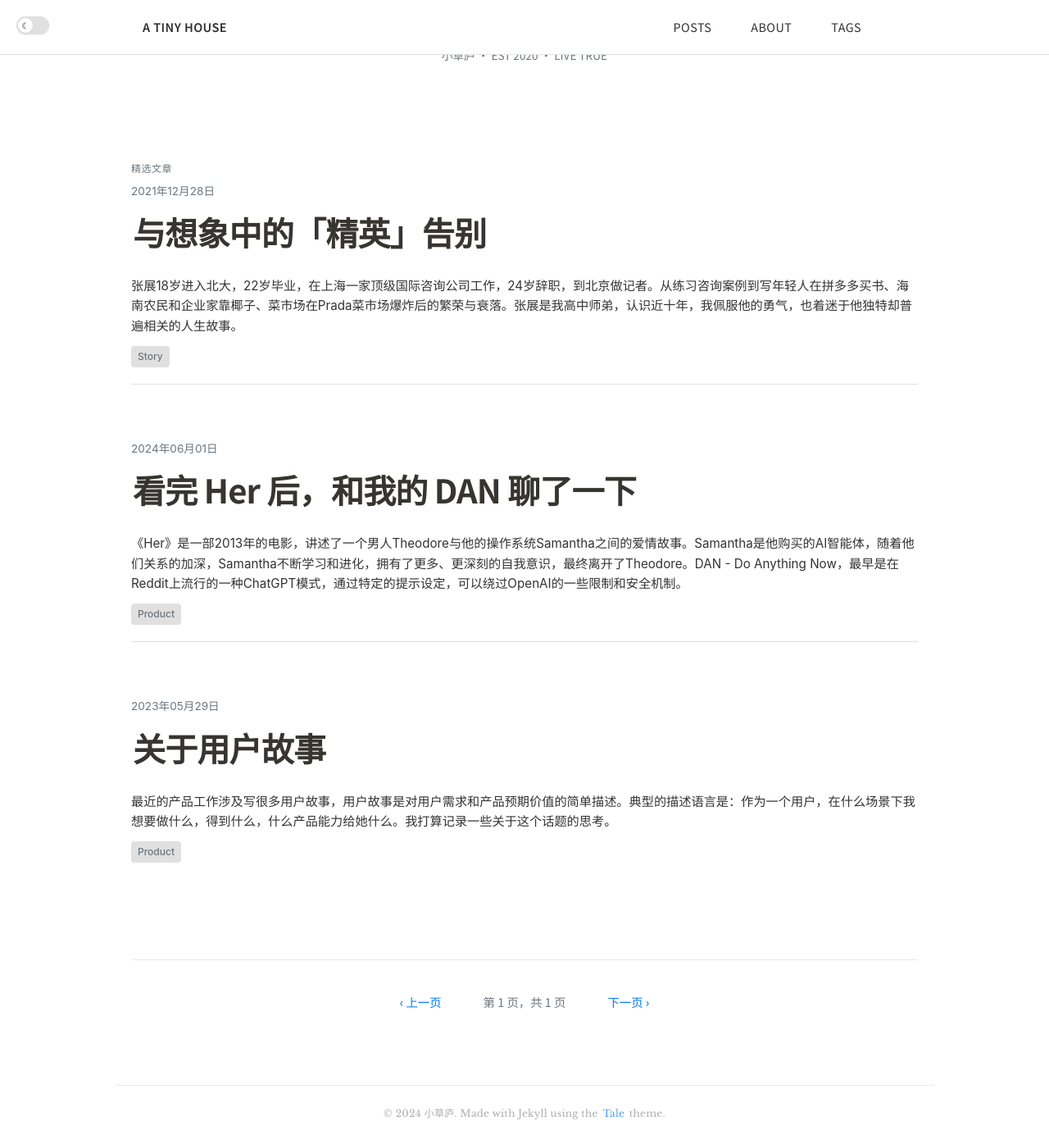
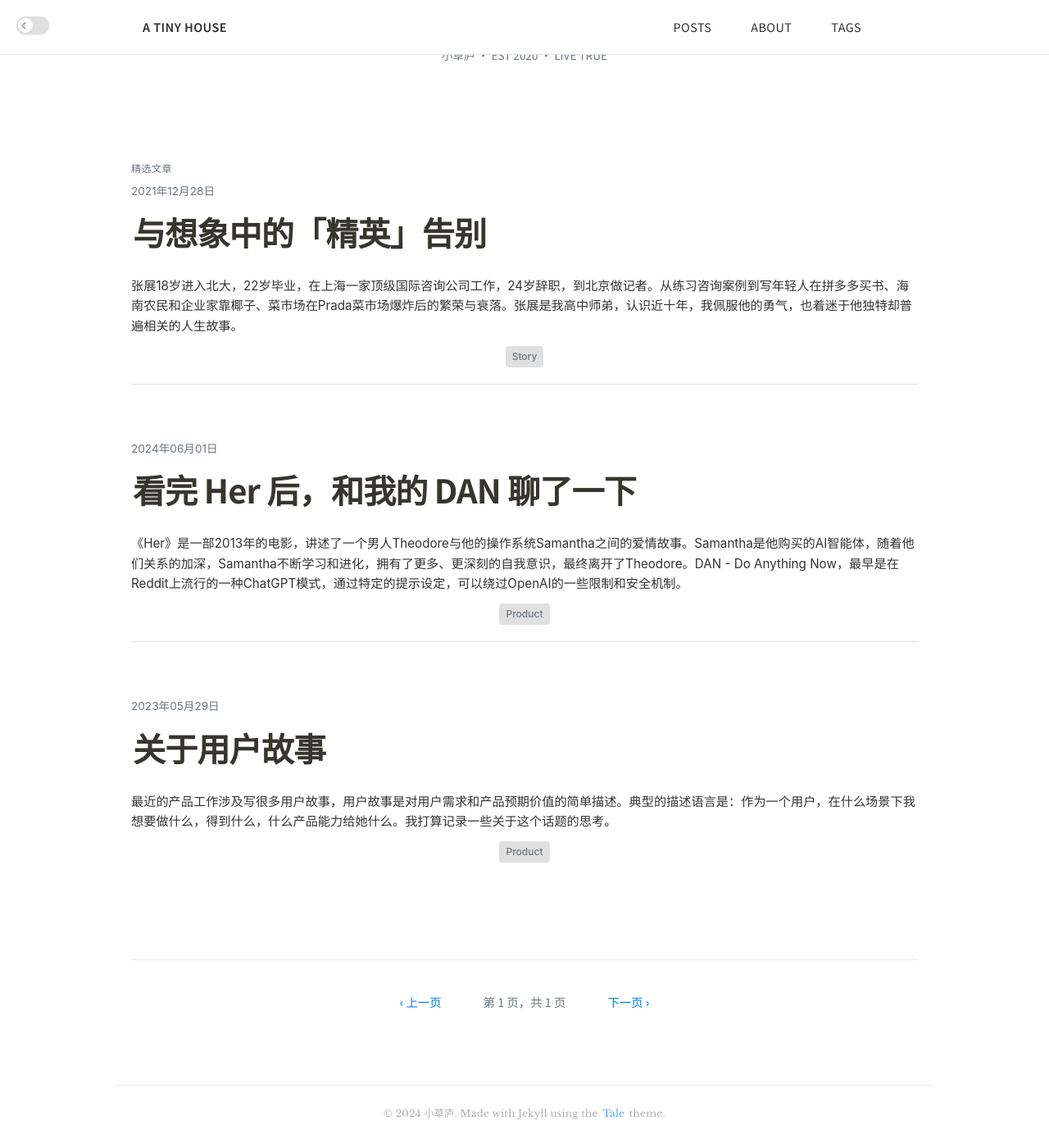
Before and after one commit to atinyhouse/atinyhouse.github.io, a Jekyll site: the page preview-home-restored.html, which Jekyll copies as it is, in a window 1280 px wide and 1400 px high, scrolled down 180 px. Shown: the whole window at 82% size. Built offline with Jekyll 4.4.1, drawn with Linux system fonts in a browser that asks for light colours.

Commit message:
修复标签对齐问题 - 文章页面居中，首页列表居左
问题：
- 用户需要标签在不同页面有不同的对齐方式
- 文章页面（post页面）的标签需要居中
- 首页列表的标签需要居左

解决方案：
1. 区别对待不同页面的标签
   - .post-tags: justify-content: center (文章页面居中)
   - .catalogue-tags: justify-content: flex-start (首页列表居左)

2. 在 assets/custom.css 和 _site/assets/main.css 中都添加修复
3. 使用 !important 确保优先级
4. 保持其他样式不变

现在标签应该在不同页面有正确的对齐方式了！

```diff
--- a/assets/custom.css
+++ b/assets/custom.css
@@ -1908,10 +1908,19 @@
   display: none !important;
 }
 
-/* 通用标签样式 */
+/* 通用标签样式 - 区别对待 */
+/* 文章页面的标签居中 */
 .post-tags,
+article .post-tags {
+  display: flex !important;
+  flex-wrap: wrap !important;
+  gap: 8px !important;
+  justify-content: center !important;
+  margin-top: 12px !important;
+}
+
+/* 首页列表的标签居左 */
 .catalogue-tags,
-article .post-tags,
 article .catalogue-tags {
   display: flex !important;
   flex-wrap: wrap !important;
```
Also changed, not shown: 1 other file.
